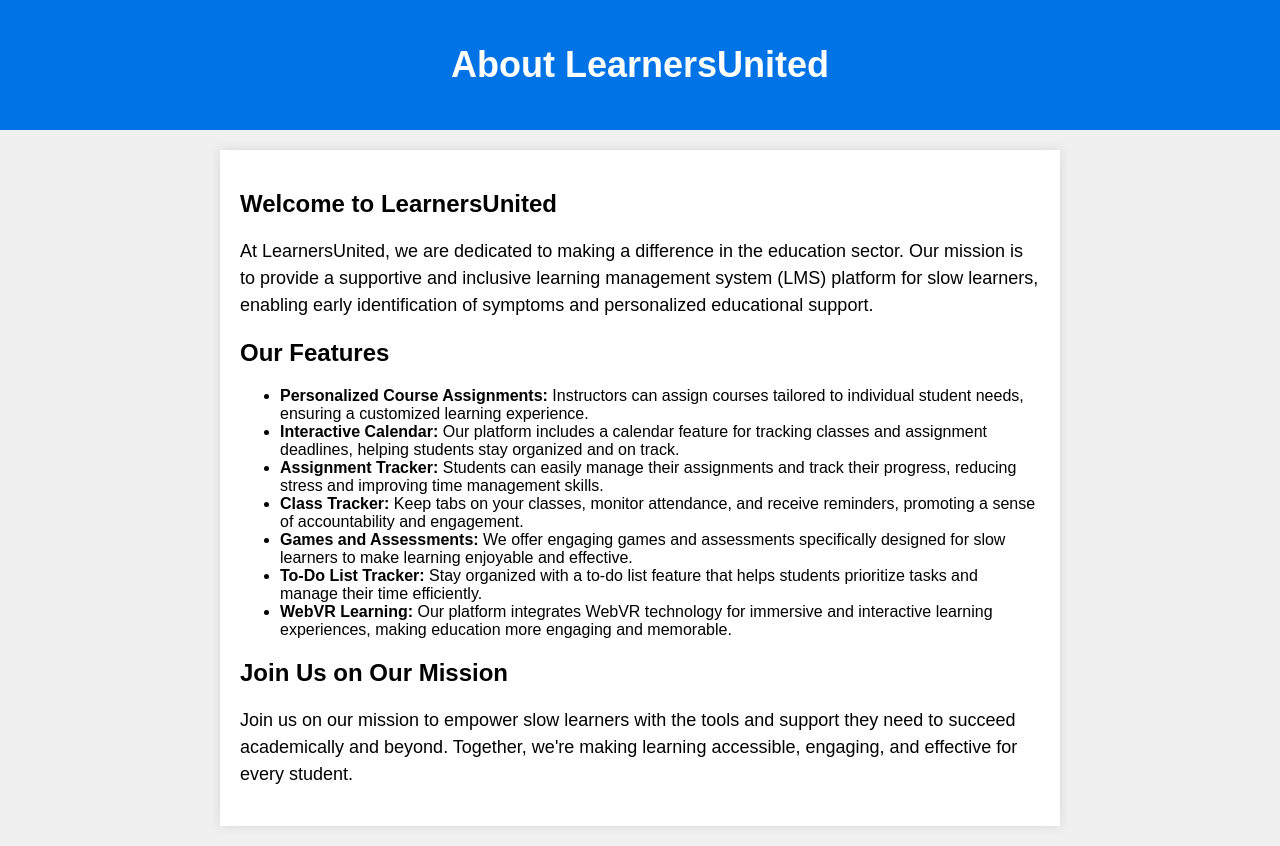
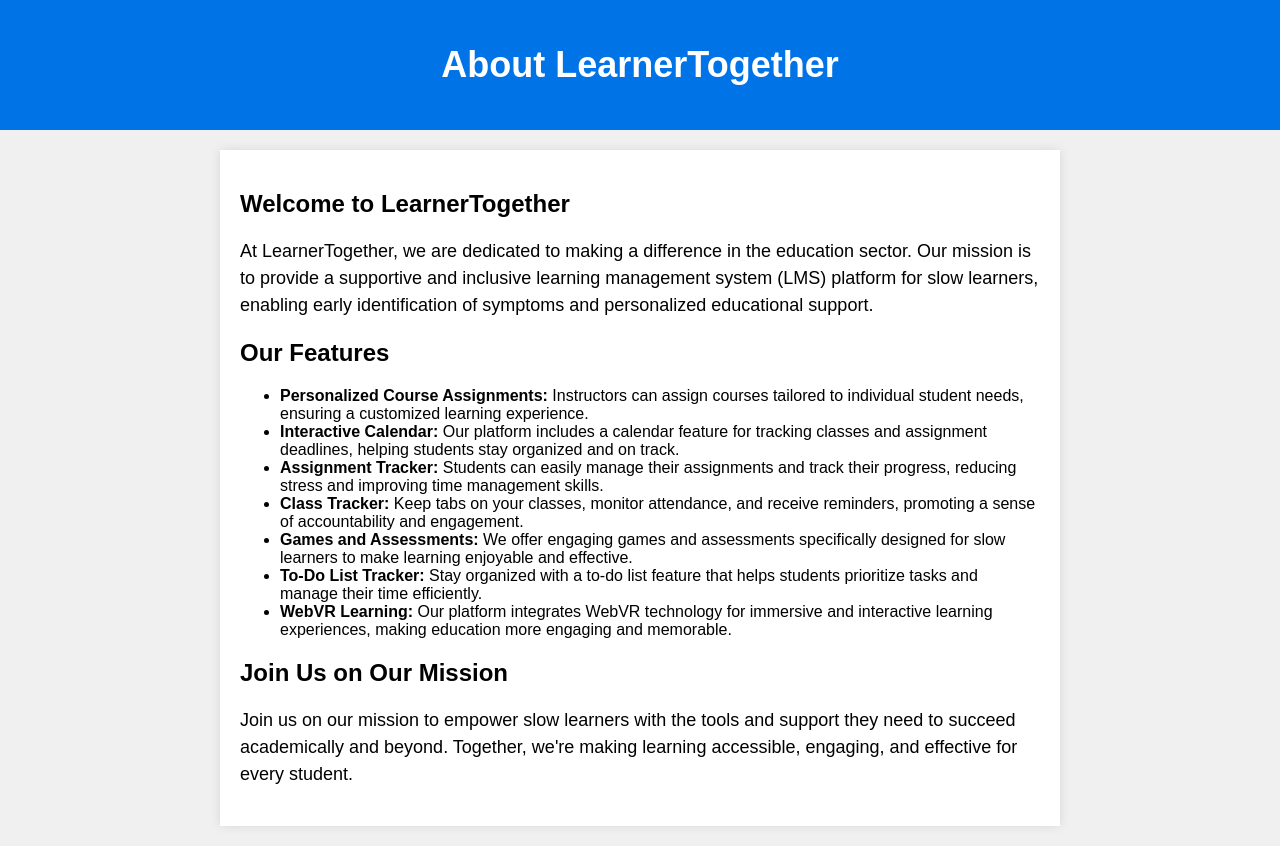
Before and after one commit to sanskarsinghh/AboutSIH, a plain HTML site: page index.html in a window 1280 px wide. Drawn offline with Linux system fonts and the light colour scheme.

Commit message:
first commit

```diff
--- a/index.html
+++ b/index.html
@@ -3,18 +3,18 @@
 <head>
     <meta charset="UTF-8">
     <meta name="viewport" content="width=device-width, initial-scale=1.0">
-    <title>About LearnersUnited</title>
+    <title>About LearnerTogether</title>
     <!-- Link to the external CSS file -->
     <link rel="stylesheet" href="style.css">
 </head>
 <body>
     <header>
-        <h1>About LearnersUnited</h1>
+        <h1>About LearnerTogether</h1>
     </header>
     <div class="container">
-        <h2>Welcome to LearnersUnited</h2>
+        <h2>Welcome to LearnerTogether</h2>
         <p>
-            At LearnersUnited, we are dedicated to making a difference in the education sector. Our mission is to provide a supportive and inclusive learning management system (LMS) platform for slow learners, enabling early identification of symptoms and personalized educational support.
+            At LearnerTogether, we are dedicated to making a difference in the education sector. Our mission is to provide a supportive and inclusive learning management system (LMS) platform for slow learners, enabling early identification of symptoms and personalized educational support.
         </p>
 
         <h2>Our Features</h2>
```
